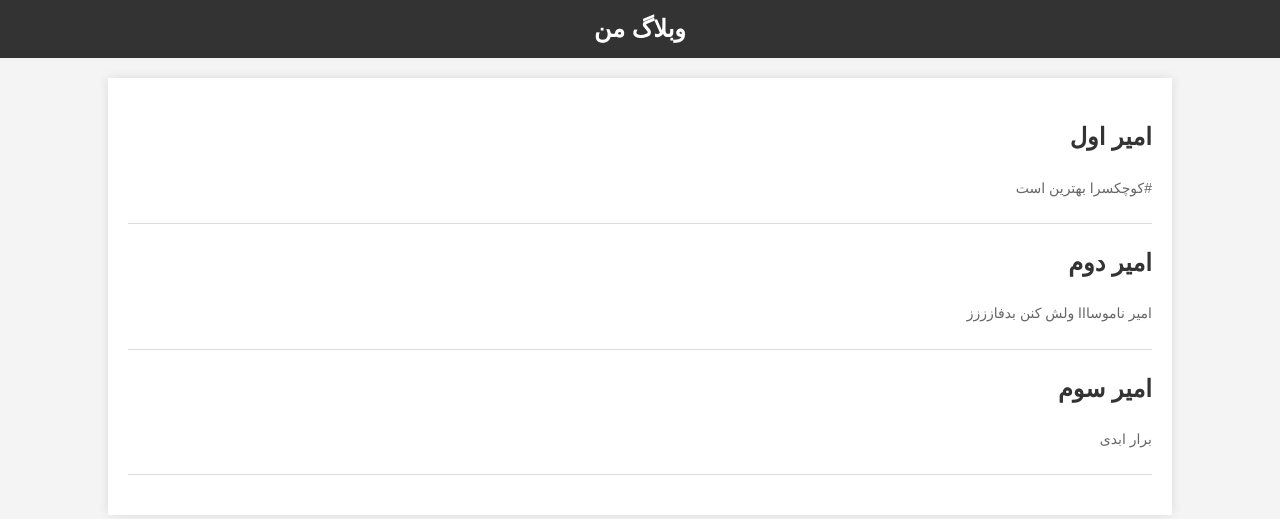
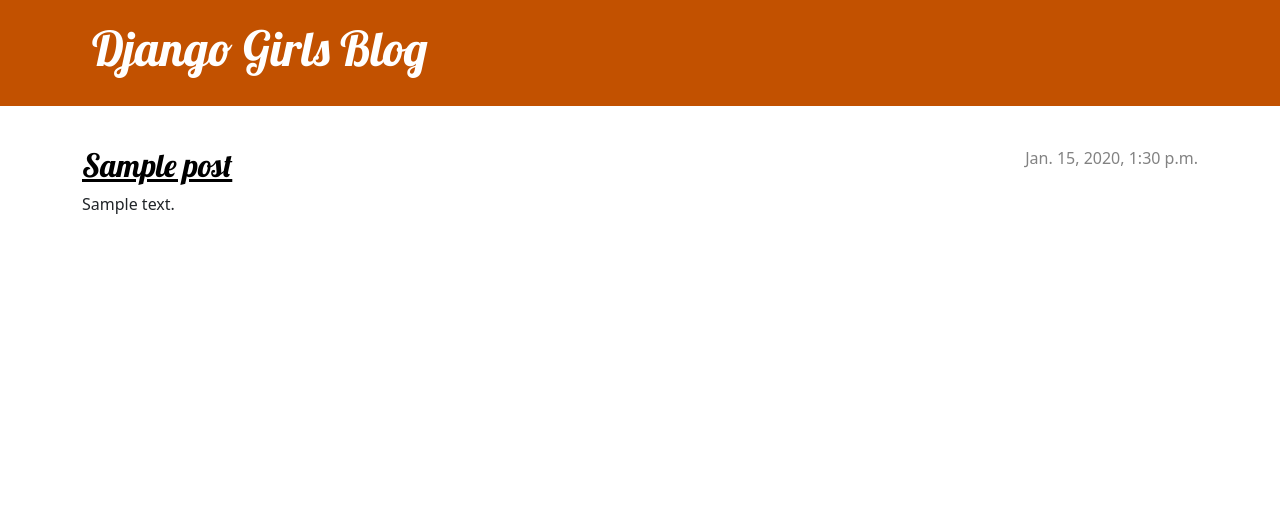
Before and after one commit to PixelXl81/django_starter, a Django app: page / in a window 1280 px wide. Shown: the top 519 px of the page. Run offline with Django 5.2, Linux system fonts and the light colour scheme; tables that the repository leaves empty hold one stand-in row (values such as "Sample post").

Commit message:
this is fine project for start

```diff
--- a/djangoPr1/blog/models.py
+++ b/djangoPr1/blog/models.py
@@ -5,6 +5,7 @@
 class Post(models.Model):
     author = models.ForeignKey(settings.AUTH_USER_MODEL, on_delete=models.CASCADE)
     title = models.CharField(max_length=200)
+    text = models.TextField(max_length=400)
     created_date = models.DateTimeField(default=timezone.now)
     published_date = models.DateTimeField(blank=True, null=True)
 
--- /dev/null
+++ b/djangoPr1/blog/static/css/blog.css
@@ -0,0 +1,70 @@
+.page-header {
+    background-color: #C25100;
+    margin-top: 0;
+    margin-bottom: 40px;
+    padding: 20px 20px 20px 40px;
+}
+
+.page-header h1,
+.page-header h1 a,
+.page-header h1 a:visited,
+.page-header h1 a:active {
+    color: #ffffff;
+    font-size: 36pt;
+    text-decoration: none;
+}
+
+h1,
+h2,
+h3,
+h4 {
+    font-family: 'Lobster', cursive;
+}
+
+.date {
+    color: #828282;
+}
+
+.save {
+    float: right;
+}
+
+.post-form textarea,
+.post-form input {
+    width: 100%;
+}
+
+.top-menu,
+.top-menu:hover,
+.top-menu:visited {
+    color: #ffffff;
+    float: right;
+    font-size: 26pt;
+    margin-right: 20px;
+}
+
+.post {
+    margin-bottom: 70px;
+}
+
+.post h2 a,
+.post h2 a:visited {
+    color: #000000;
+}
+
+.post > .date,
+.post > .actions {
+    float: right;
+}
+
+.btn-secondary,
+.btn-secondary:visited {
+    color: #C25100;
+    background: none;
+    border-color: #C25100;
+}
+
+.btn-secondary:hover {
+    color: #FFFFFF;
+    background-color: #C25100;
+}
--- /dev/null
+++ b/djangoPr1/blog/templates/blog/base.html
@@ -0,0 +1,25 @@
+{% load static %}
+<!DOCTYPE html>
+<html>
+    <head>
+        <title>Django Girls blog</title>
+        <link rel="stylesheet" href="https://cdn.jsdelivr.net/npm/bootstrap@5.1.3/dist/css/bootstrap.min.css" integrity="sha384-1BmE4kWBq78iYhFldvKuhfTAU6auU8tT94WrHftjDbrCEXSU1oBoqyl2QvZ6jIW3" crossorigin="anonymous">
+        <link rel="stylesheet" href="https://fonts.googleapis.com/css?family=Lobster&subset=latin,latin-ext">
+        <link rel="stylesheet" href="{% static 'css/blog.css' %}">
+    </head>
+    <body>
+        <header class="page-header">
+          <div class="container">
+              <h1><a href="/">Django Girls Blog</a></h1>
+          </div>
+        </header>
+        <main class="container">
+            <div class="row">
+                <div class="col">
+                {% block content %}
+                {% endblock %}
+                </div>
+            </div>
+        </main>
+    </body>
+</html>
--- a/djangoPr1/blog/templates/blog/post_list.html
+++ b/djangoPr1/blog/templates/blog/post_list.html
@@ -1,71 +1,12 @@
-<!DOCTYPE html>
-<html lang="fa" dir="rtl">
-<head>
-    <meta charset="UTF-8">
-    <meta name="viewport" content="width=device-width, initial-scale=1.0">
-    <title>امیر </title>
-    <style>
-        body {
-            font-family: Arial, sans-serif;
-            background-color: #f4f4f4;
-            color: #333;
-            margin: 0;
-            padding: 0;
-            line-height: 1.6;
-        }
-        .container {
-            width: 80%;
-            margin: auto;
-            overflow: hidden;
-            padding: 20px;
-            background: #fff;
-            box-shadow: 0 0 10px rgba(0, 0, 0, 0.1);
-            margin-top: 20px;
-        }
-        header {
-            background: #333;
-            color: #fff;
-            padding: 10px 0;
-            text-align: center;
-        }
-        header h1 {
-            margin: 0;
-            font-size: 24px;
-        }
-        .post {
-            margin-bottom: 20px;
-            padding-bottom: 10px;
-            border-bottom: 1px solid #ddd;
-        }
-        .post h2 {
-            color: #333;
-        }
-        .post p {
-            font-size: 14px;
-            color: #666;
-        }
-    </style>
-</head>
-<body>
-    <header>
-        <h1>وبلاگ من</h1>
-    </header>
-
-    <div class="container">
-        <div class="post">
-            <h2>امیر اول</h2>
-            <p>#کوچکسرا بهترین است</p>
-        </div>
-
-        <div class="post">
-            <h2>امیر  دوم</h2>
-            <p> امیر ناموسااا ولش کنن بدفازززز</p>
-        </div>
-
-        <div class="post">
-            <h2>امیر سوم</h2>
-            <p>برار ابدی</p>
-        </div>
-    </div>
-</body>
-</html>
+{% extends 'blog/base.html' %}
+{%block content%}
+{% for post in posts %}
+    <article class="post">
+        <time class="date">
+            {{ post.published_date }}
+        </time>
+        <h2><a href="{% url 'post_detail' pk=post.pk %}">{{ post.title }}</a></h2>
+        <p>{{ post.text|linebreaksbr }}</p>
+    </article>
+{% endfor %}
+{%endblock%}
--- a/djangoPr1/blog/urls.py
+++ b/djangoPr1/blog/urls.py
@@ -3,4 +3,5 @@
 
 urlpatterns = [
     path('', views.post_list, name='post_list'),
+    path('post/<int:pk>/', views.post_detail, name='post_detail'),
 ]
--- a/djangoPr1/blog/views.py
+++ b/djangoPr1/blog/views.py
@@ -1,6 +1,12 @@
 from django.shortcuts import render
+from .models import Post
+from django.utils import timezone
+from django.shortcuts import render, get_object_or_404
 
+def post_list(request):
+    posts = Post.objects.filter(published_date__lte=timezone.now()).order_by('-published_date')
+    return render(request, 'blog/post_list.html', {'posts': posts})
 
-# Create your views here.
-def post_list(request):
-    return render(request, 'blog/post_list.html', {})
+def post_detail(request, pk):
+    post = get_object_or_404(Post, pk=pk)
+    return render(request, 'blog/post_detail.html', {'post': post})
```
Also changed, not shown: djangoPr1/blog/templates/blog/post_detail.html (added, +13 -0 lines), djangoPr1/blog/migrations/0002_post_text.py (added).
